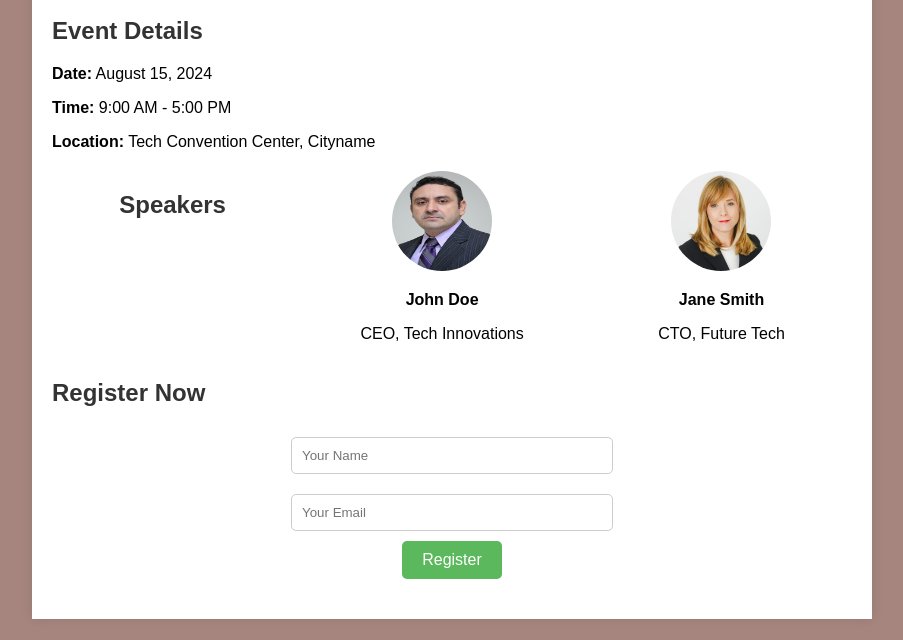
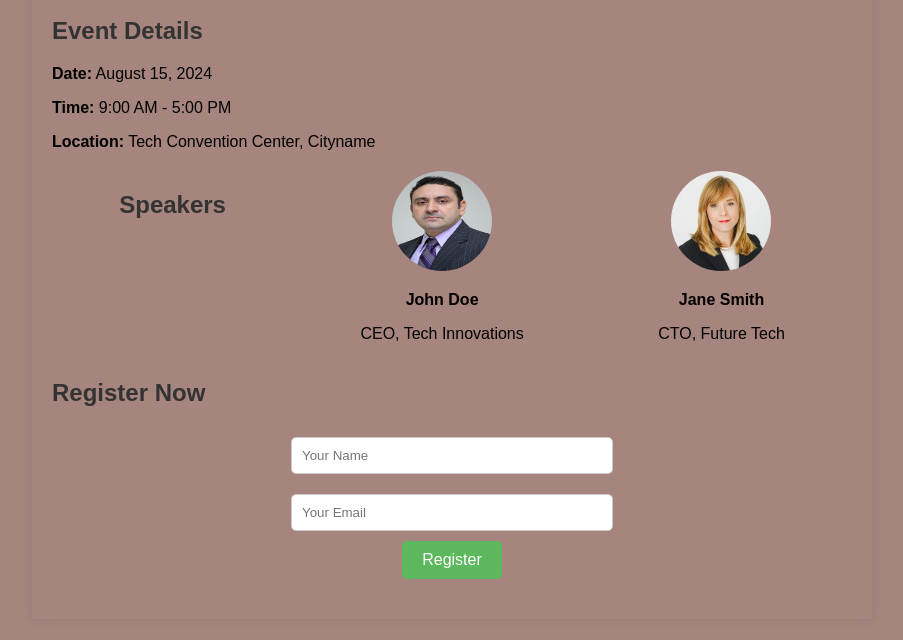
Before and after one commit to shrutik05/landingpage, a plain HTML site: page index.html in a window 1280 px wide. Shown: the part 160-800 px from the top of the page, without its empty margins (188-1091 px from the left). Drawn offline with Linux system fonts and the light colour scheme.

Commit message:
Update styles.css

```diff
--- a/styles.css
+++ b/styles.css
@@ -9,7 +9,7 @@ body {
     max-width: 800px;
     margin: 0 auto;
     padding: 20px;
-    background-color: #fff;
+    background-color: #A6857E;
     box-shadow: 0 0 10px rgba(0, 0, 0, 0.1);
 }
 
```
